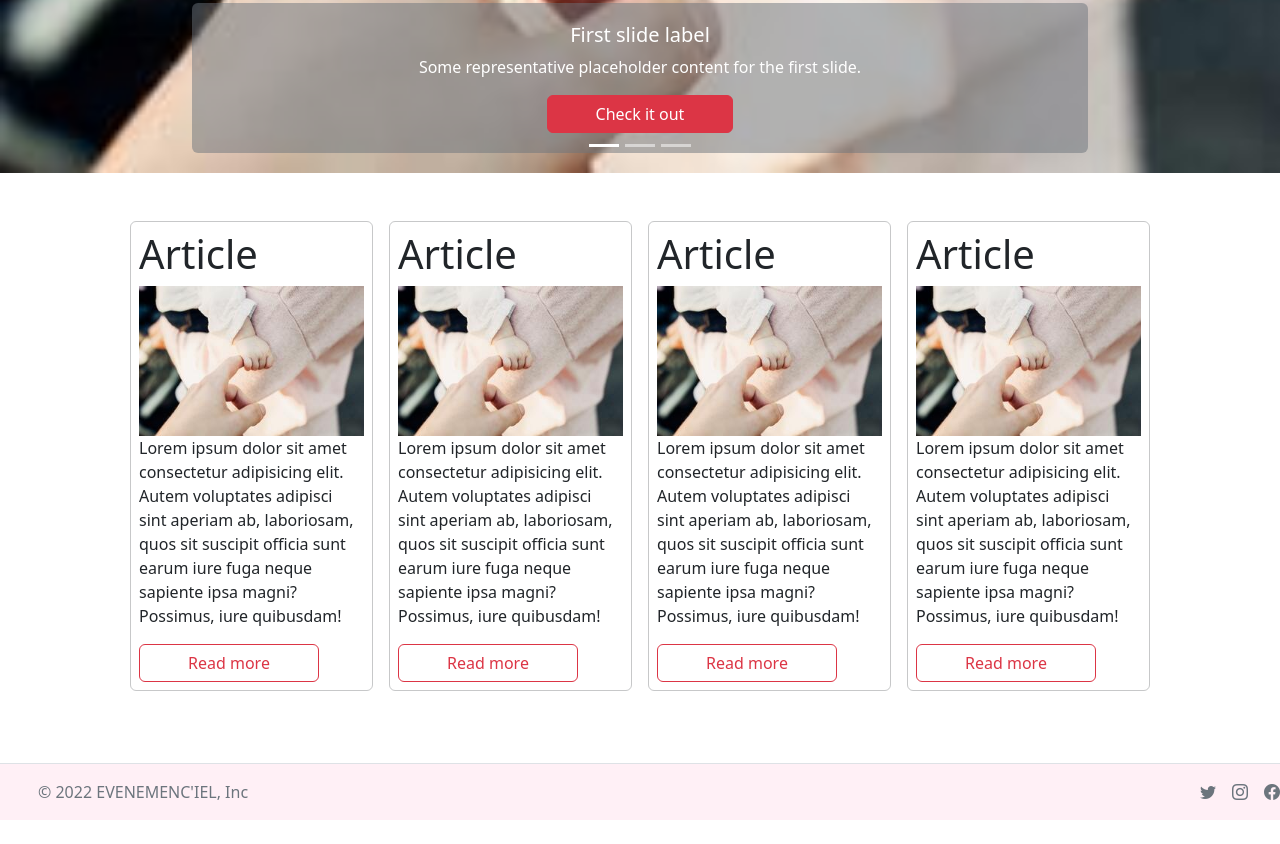
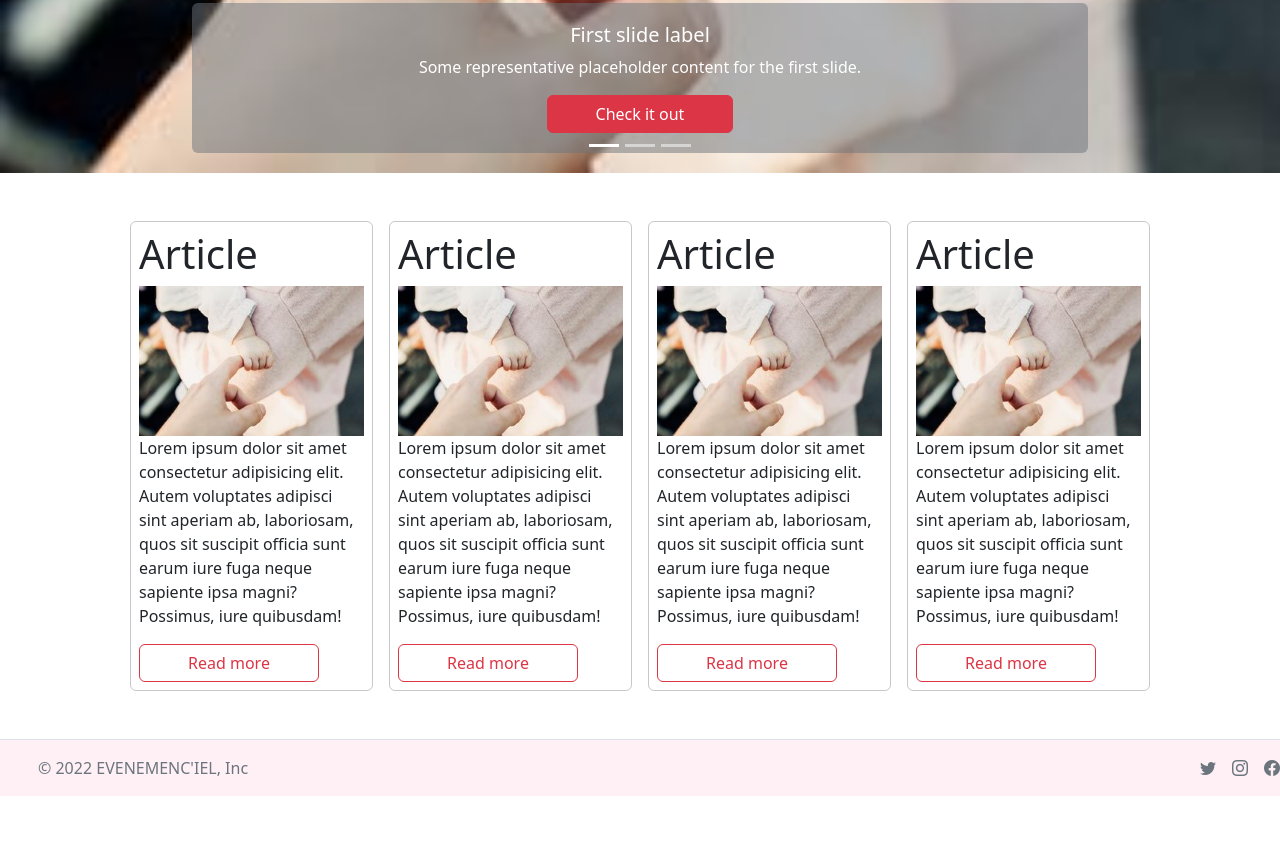
Before and after one commit to baotram1209/tp03-m2i, a plain HTML site: page index.html in a window 1280 px wide. Shown: the part 829-1673 px from the top of the page. After the commit the page ends 1625 px from the top, so only its background shows below. Drawn offline with nearby package versions, Linux system fonts and the light colour scheme.

Commit message:
fixes footer

```diff
--- a/index.html
+++ b/index.html
@@ -210,7 +210,7 @@
             </div>
         </div>
     </main>
-    <footer class="d-flex flex-wrap justify-content-between align-items-center py-3 my-4 border-top"
+    <footer class="d-flex flex-wrap justify-content-between align-items-center py-3 border-top"
         style="background-color: #fff0f6">
         <div class="col-md-4 d-flex align-items-center">
             <a href="/" class="mb-3 me-2 mb-md-0 text-muted text-decoration-none lh-1">
```
Also changed, not shown: blog.html (+3 -2 lines), contact.html (+1 -1 lines), services.html (+1 -1 lines).
